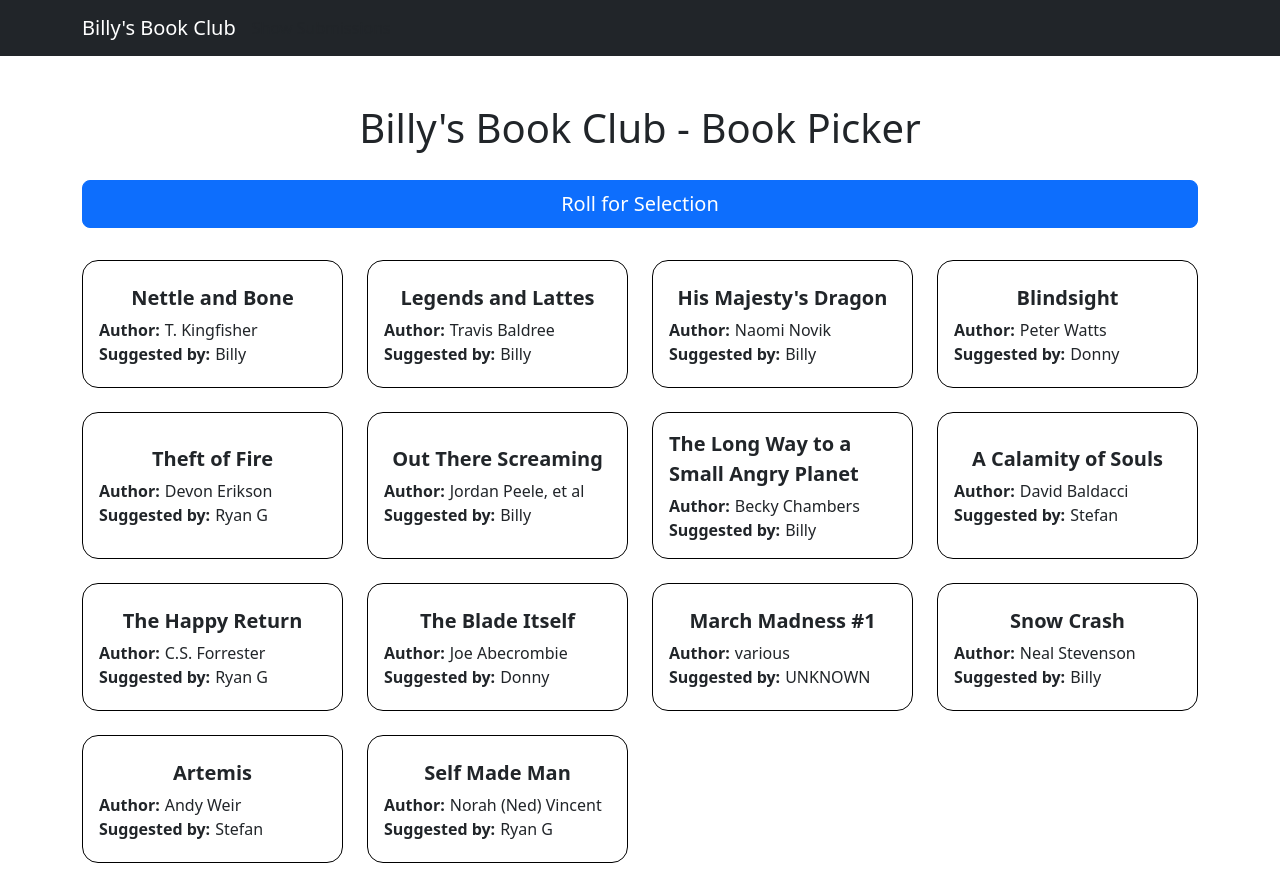
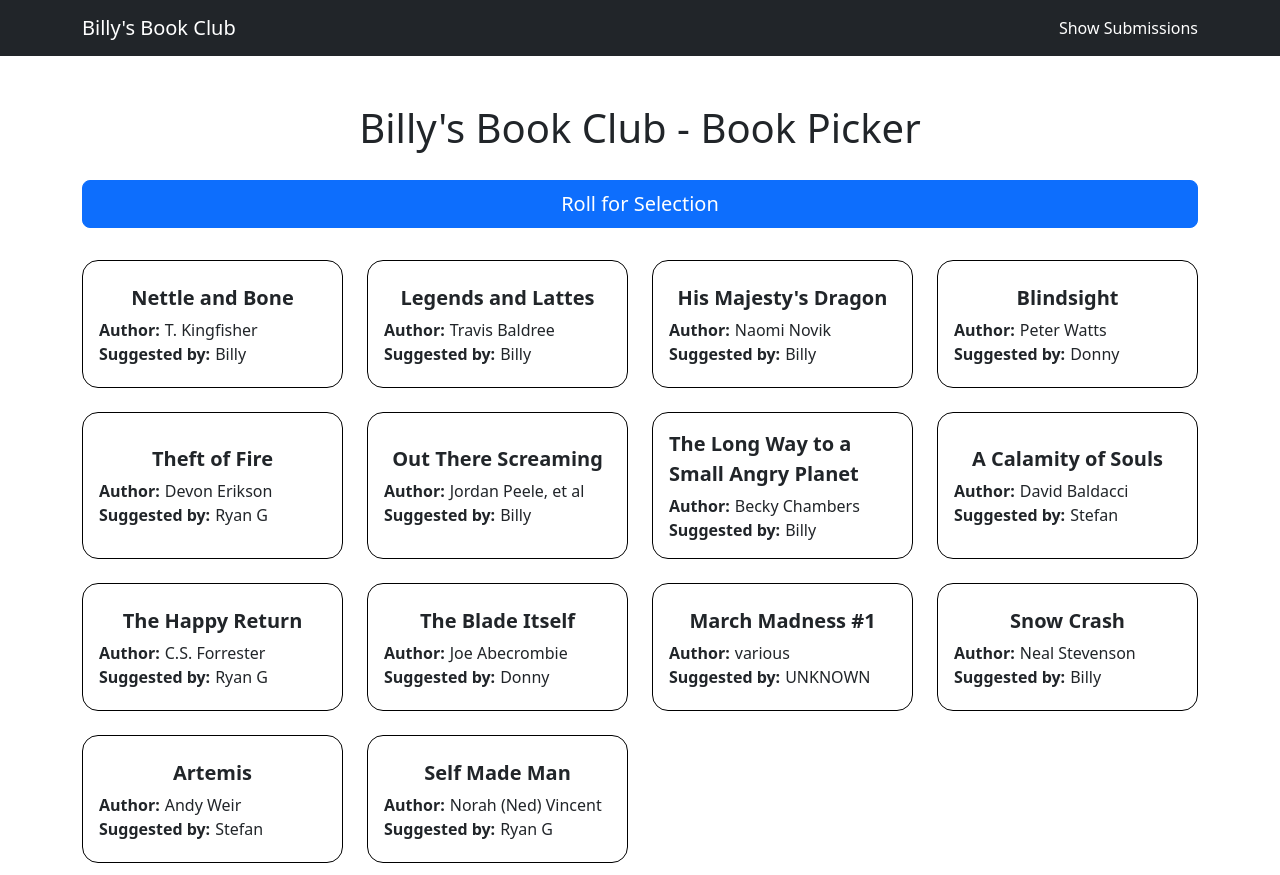
Before and after one commit to SainTfactor/book_club_site, a plain HTML site: page index.html in a window 1280 px wide. Both pictures are taken after a click on the element "Show History". Drawn offline with nearby package versions, Linux system fonts and the light colour scheme.

Commit message:
Final bugfixes

```diff
--- a/index.html
+++ b/index.html
@@ -49,6 +49,10 @@
             }
             #history_toggle {
                 cursor: pointer;
+                color: white;
+            }
+            .navbar-collapse {
+              justify-content: right;
             }
         </style>
     </head>
@@ -103,11 +107,12 @@
               if (toggle.innerHTML == "Show History") {
                 toggle.innerHTML = "Show Submissions"
                 load_items("prior.json")
-                document.getElementById("roll_dice").show()
+                document.getElementById("roll_dice").style.display = "inline-block"
               } else {
                 toggle.innerHTML = "Show History"
                 load_items("submissions.json")
                 document.getElementById("roll_dice").hide()
+                document.getElementById("roll_dice").style.display = "none"
               }
           }
 
```
